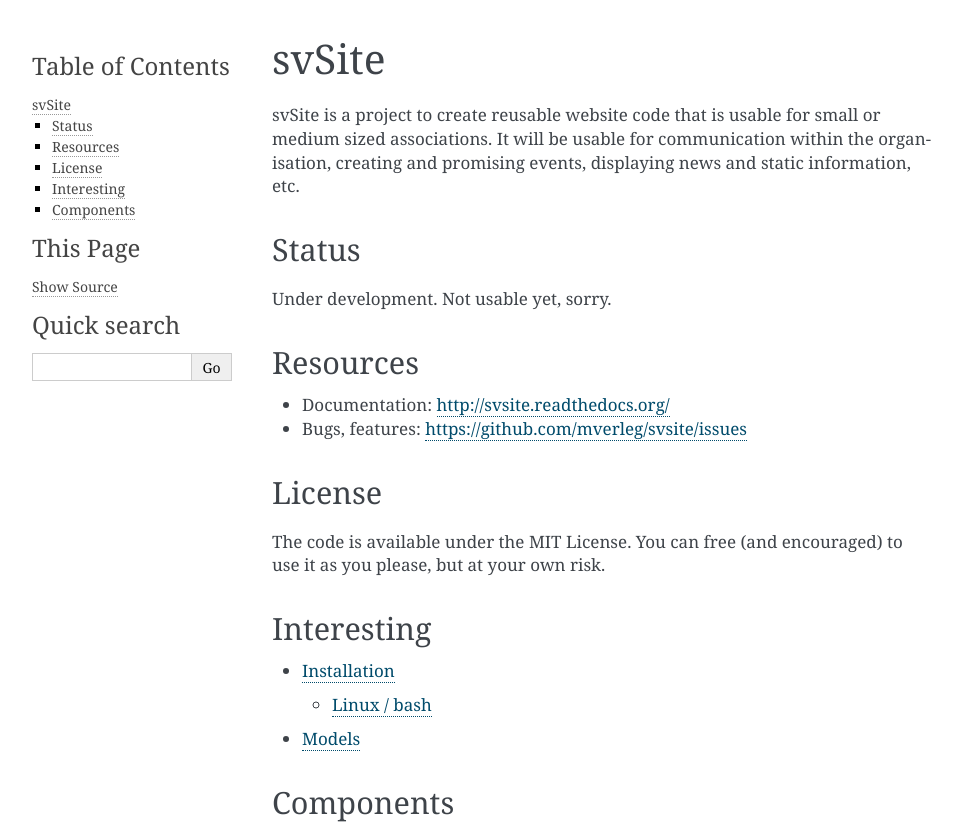
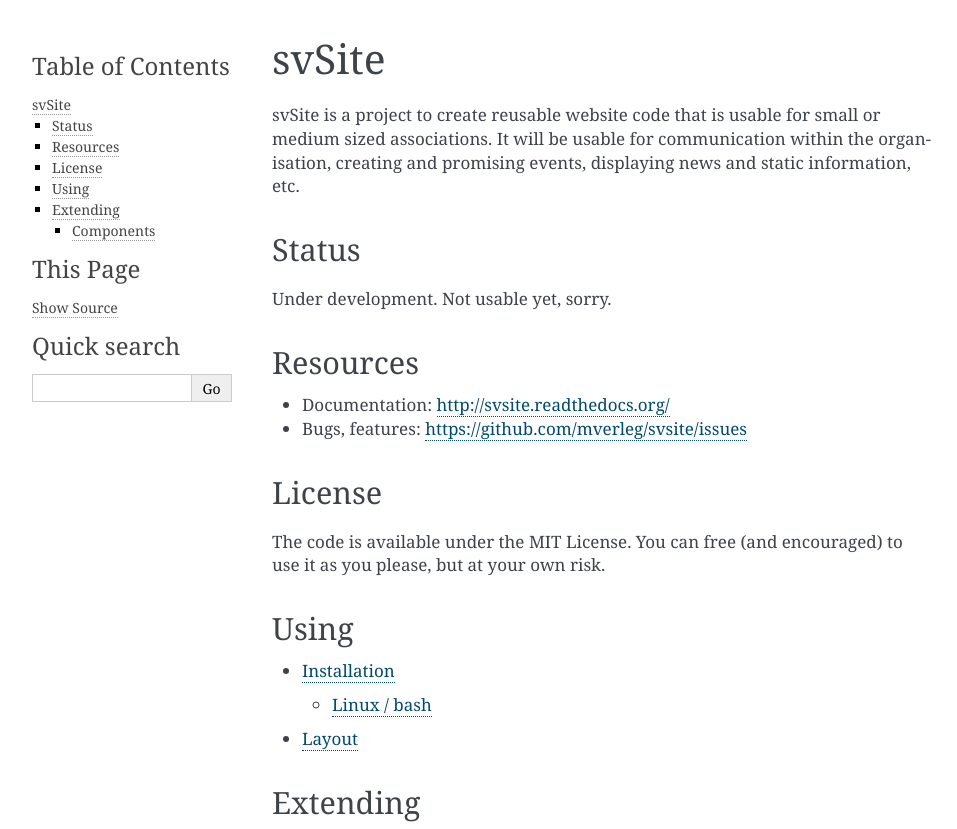
Before and after one commit to mdilli/svsite, a Sphinx documentation site: the page built from docs/index.rst, in a window 1280 px wide, cut to the strip 0-829 px from the top of the page. Shown: the whole strip, without its empty margins (148-1105 px from the left). Built offline with Sphinx 7.4.7, drawn with Linux system fonts in a browser that asks for light colours.

Commit message:
empty documentation file about lyout, interal references, reorganize, remove unused warning

```diff
--- a/docs/conf.py
+++ b/docs/conf.py
@@ -13,14 +13,15 @@
 # All configuration values have a default; values that are commented out
 # serve to show the default.
 
-from os.path import join
+from os.path import join, abspath
+import sys
 
 
 # If extensions (or modules to document with autodoc) are in another directory,
 # add these directories to sys.path here. If the directory is relative to the
 # documentation root, use os.path.abspath to make it absolute, like shown here.
 #sys.path.insert(0, os.path.abspath('.'))
-#path.insert(0, abspath(join('..')))
+sys.path.insert(0, abspath(join('..', 'source')))
 
 # -- General configuration ------------------------------------------------
 
@@ -86,7 +87,7 @@ language = None
 
 # List of patterns, relative to source directory, that match files and
 # directories to ignore when looking for source files.
-exclude_patterns = ['_build']
+exclude_patterns = ['_build', 'apps.rst']
 
 # The reST default role (used for this markup: `text`) to use for all
 # documents.
--- a/docs/index.rst
+++ b/docs/index.rst
@@ -1,16 +1,24 @@
 
 .. include:: ../README.rst
 
-Interesting
+Using
 -------------------------------
 
 .. toctree::
    :maxdepth: 2
 
    install.rst
+   layout.rst
+
+Extending
+-------------------------------
+
+.. toctree::
+   :maxdepth: 2
+
    models.rst
 
 Components
--------------------------------
+...............................
 
 .. include:: apps.rst
--- a/docs/install.rst
+++ b/docs/install.rst
@@ -2,7 +2,9 @@
 Installation
 ===============================
 
-svSite should provide a fully functional site with minimal work. Although later on you may want to personalize the look, which will take time. That's inevitable.
+svSite should provide a fully functional site with minimal work.
+
+Although later on you may want to personalize the look (:doc:`info <layout>`), which will take time. That's inevitable.
 
 To get svSite running, follow the steps in the appropriate section.
 
```
Also changed, not shown: docs/layout.rst (added, +8 -0 lines).
